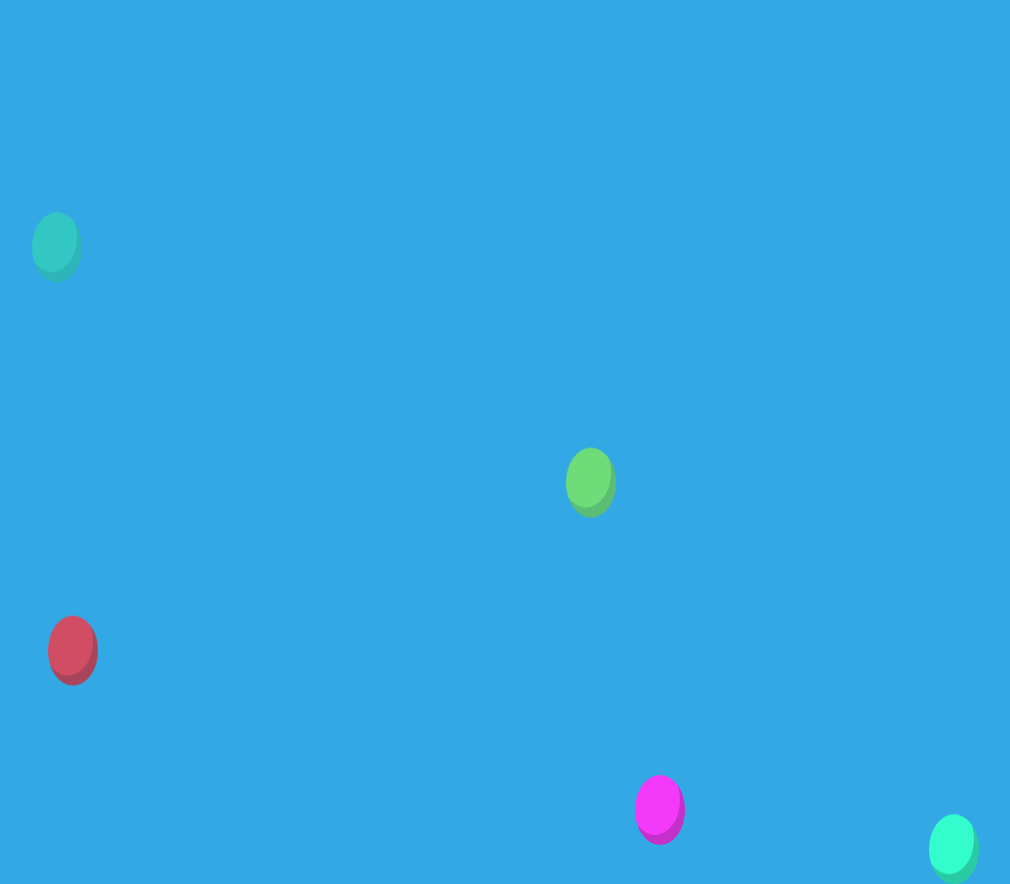
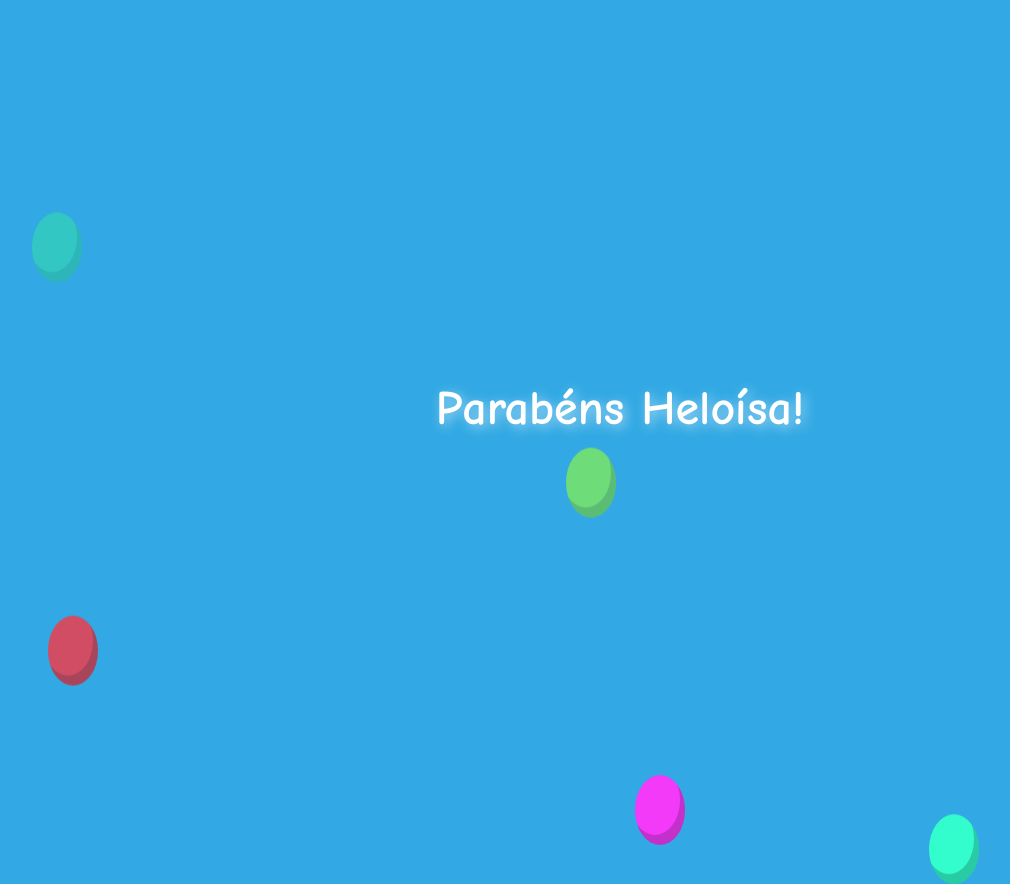
Before and after one commit to tuuksinhu/parabens, a plain HTML site: page index.html in a window 1280 px wide. Both pictures are taken after a click on the button "Aperte aqui!". Shown: the whole page, without its empty margins (20-1030 px from the left). Drawn offline with Linux system fonts and the light colour scheme.

Commit message:
other anniversary

```diff
--- a/index.html
+++ b/index.html
@@ -71,7 +71,7 @@
         <button id="startButton">Aperte aqui!</button>
 
         <div id="birthdayContent">
-            <h1></h1>
+            <h1>Parabéns Heloísa!</h1>
         </div>
 
         <script>
```
